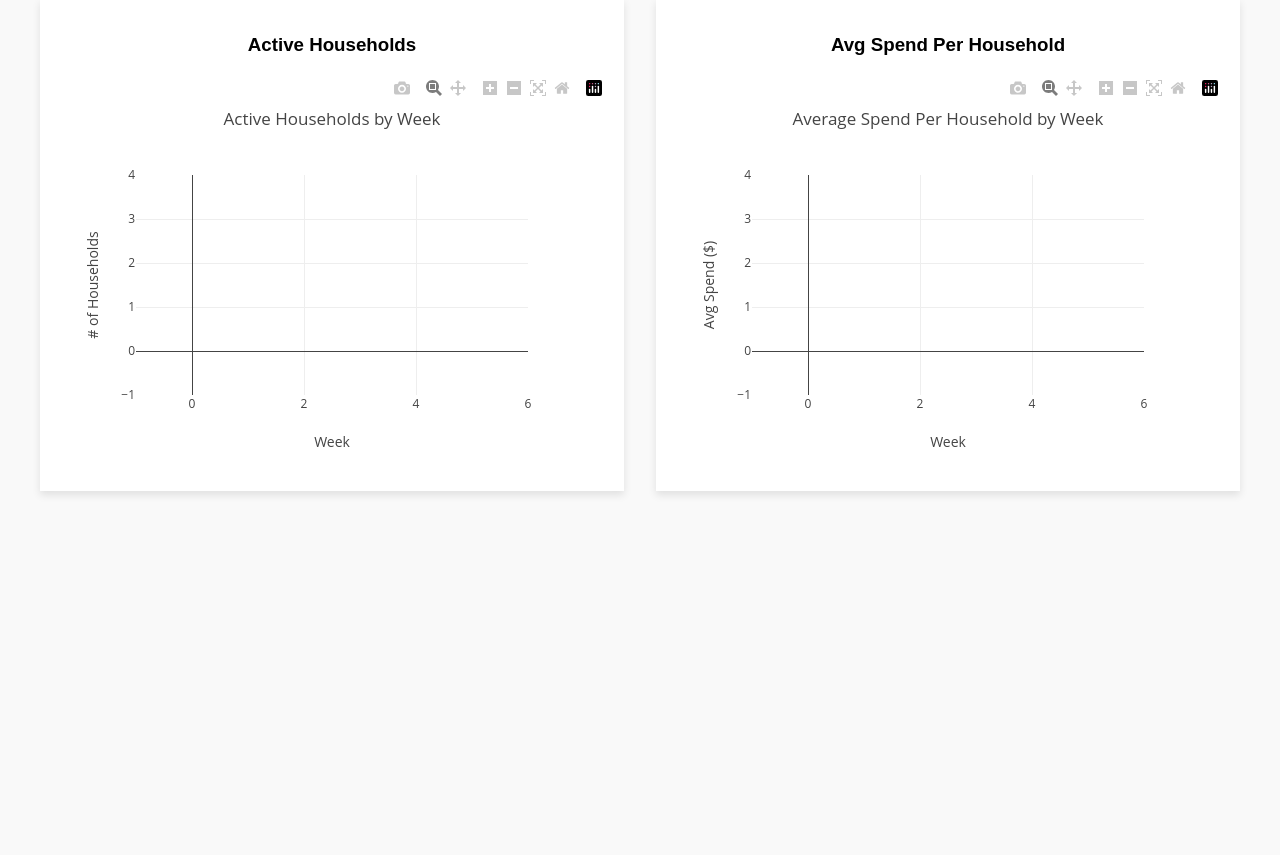
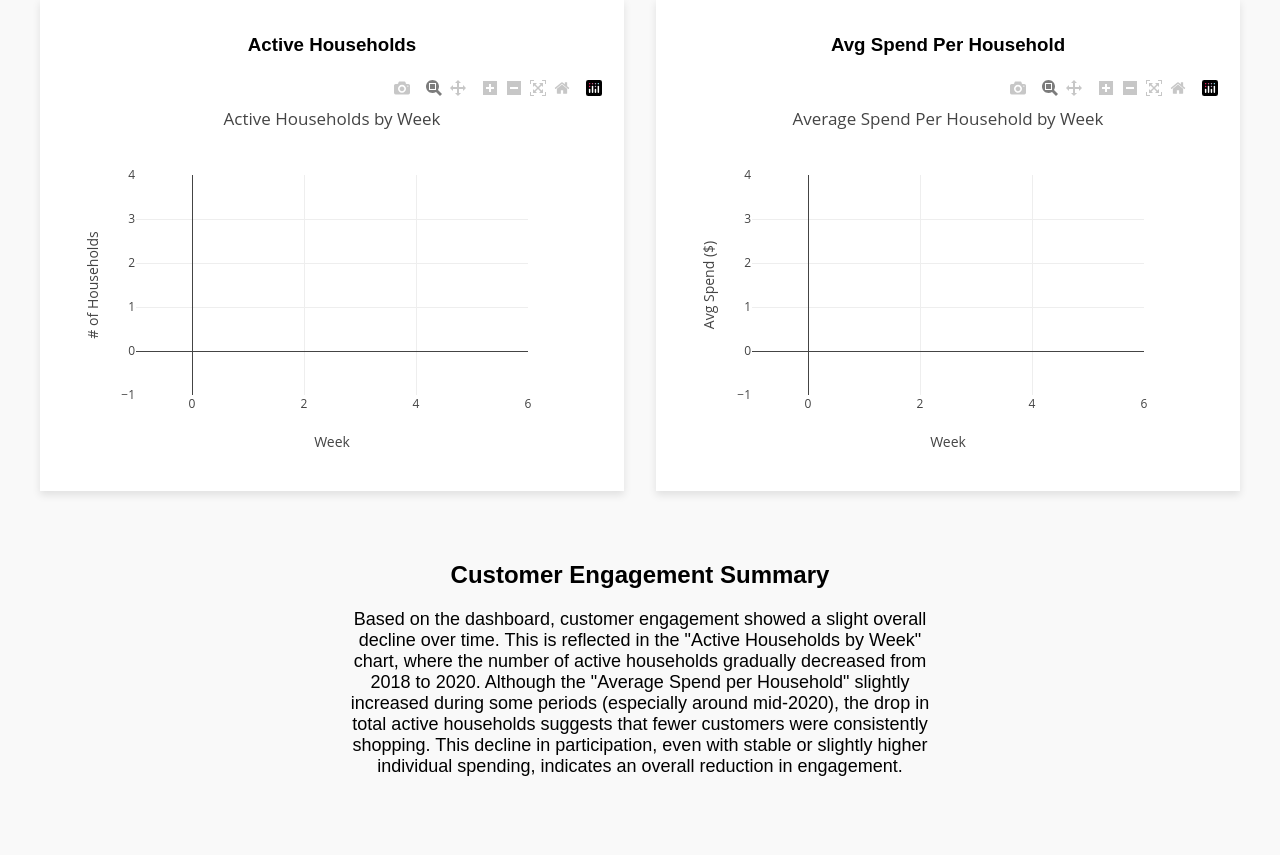
Before and after one commit to Kee-nan/RetailDataProject, a Flask app: page /grid in a window 1280 px wide. Shown: the part 644-1499 px from the top of the page. Before the commit the page ends 1139 px from the top, so only its background shows below. Run offline with Flask 3, Linux system fonts and the light colour scheme; data that the repository does not hold is empty; some libraries are stand-ins or nearby versions.

Commit message:
Added writeup

```diff
--- a/templates/dashboard.html
+++ b/templates/dashboard.html
@@ -56,4 +56,17 @@
         </div>
     </div>
 </body>
+<div style="margin-top: 30px; display: flex; justify-content: center;">
+    <div style="width: 50%; text-align: center; padding: 20px;">
+      <h2>Customer Engagement Summary</h2>
+        <p style="font-size: large;">
+        Based on the dashboard, customer engagement showed a slight overall decline over time.
+        This is reflected in the "Active Households by Week" chart, where the number of active households
+        gradually decreased from 2018 to 2020. Although the "Average Spend per Household" slightly increased
+        during some periods (especially around mid-2020), the drop in total active households suggests that
+        fewer customers were consistently shopping. This decline in participation, even with stable or slightly
+        higher individual spending, indicates an overall reduction in engagement.
+        </p>
+  </div>
+
 </html>
```
